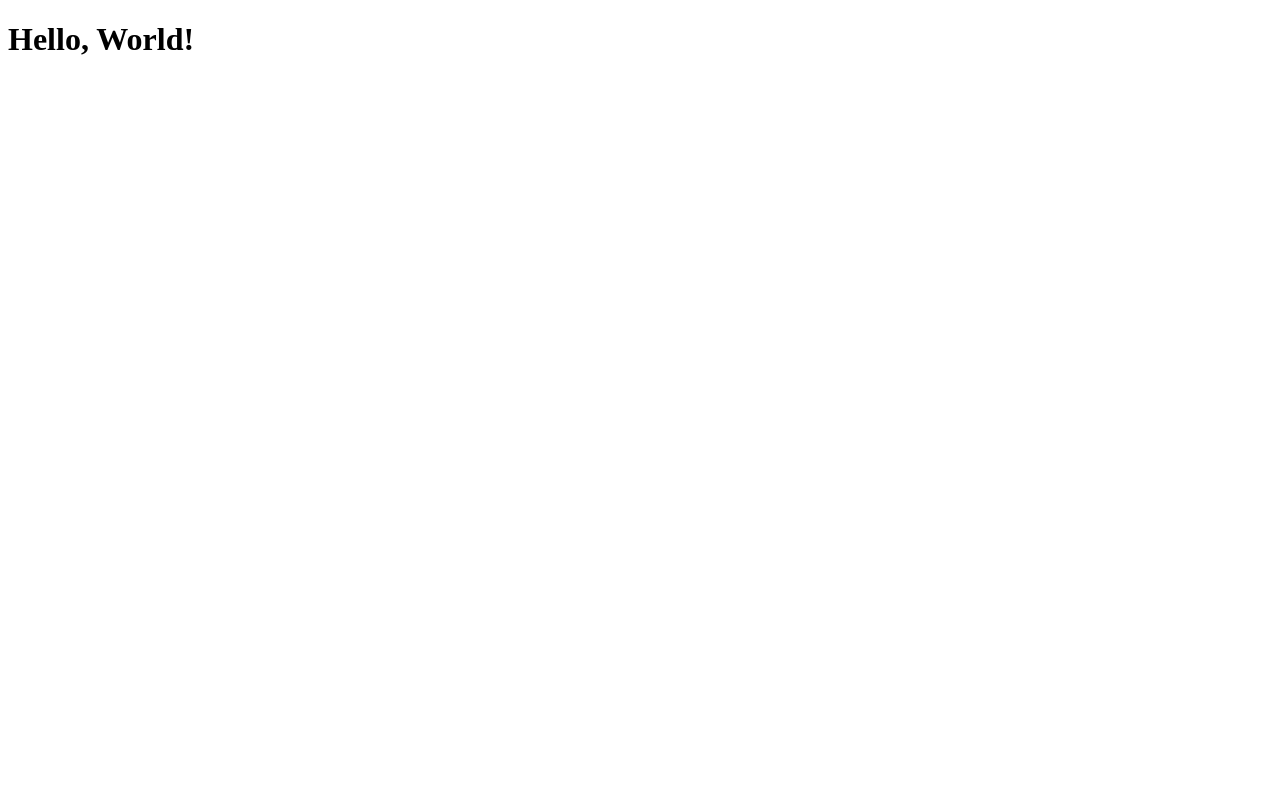
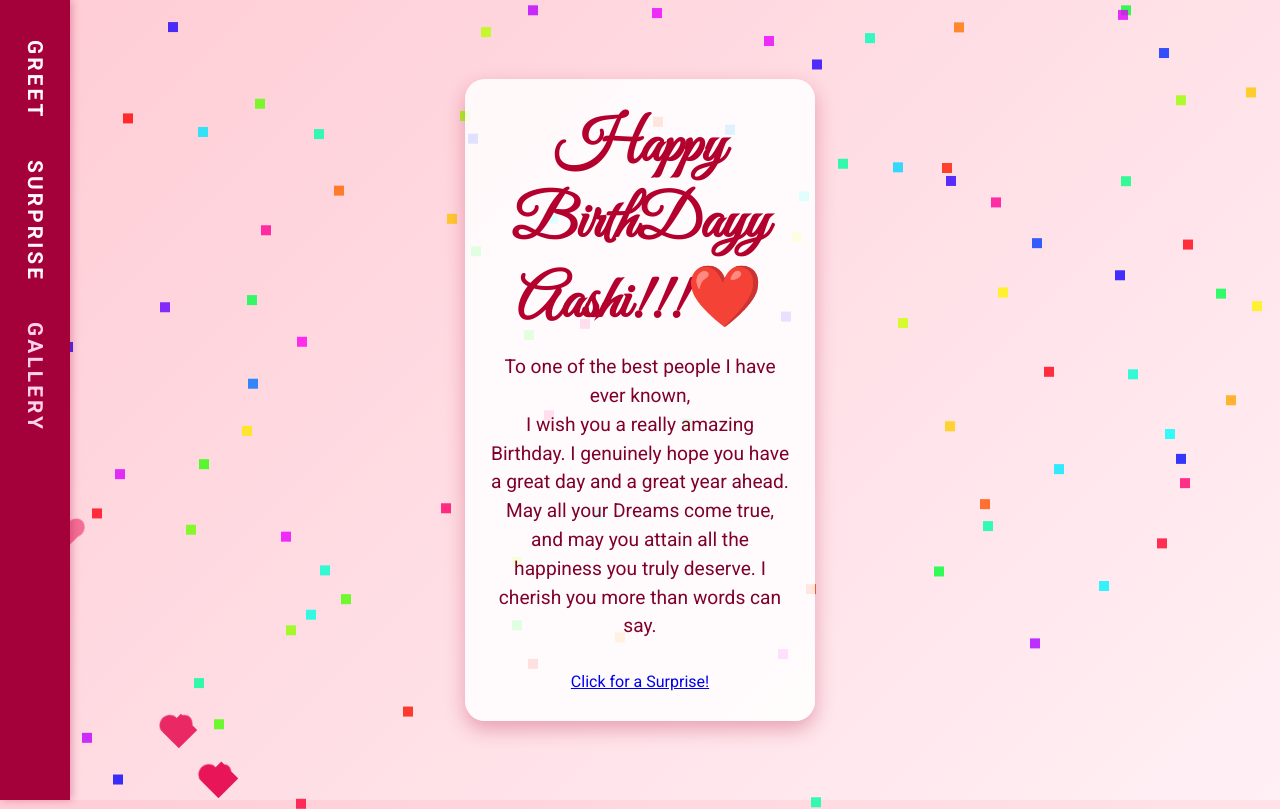
Before and after one commit to Shounak-Choudhury/webpagepersonal, a plain HTML site: page index.html in a window 1280 px wide. Drawn offline with Linux system fonts and the light colour scheme.

Commit message:
Update index.html

```diff
--- a/index.html
+++ b/index.html
@@ -1,9 +1,232 @@
 <!DOCTYPE html>
-<html>
+<html lang="en">
 <head>
-  <title>My Site</title>
+<meta charset="UTF-8" />
+<meta name="viewport" content="width=device-width, initial-scale=1, maximum-scale=1, user-scalable=no" />
+<title>Happy BirthDayyy Aashi!!!</title>
+<style>
+  @import url('https://fonts.googleapis.com/css2?family=Great+Vibes&family=Roboto:wght@400;700&display=swap');
+
+  /* Reset and base */
+  * {
+    margin: 0;
+    padding: 0;
+    box-sizing: border-box;
+  }
+
+  body {
+    background: linear-gradient(135deg, #ffccd5 0%, #fff0f5 100%);
+    font-family: 'Roboto', sans-serif;
+    color: #b3002d;
+    overflow: hidden;
+    height: 100vh;
+    display: flex;
+    justify-content: center;
+    align-items: center;
+    text-align: center;
+    padding: 20px;
+  }
+
+  /* Sidebar */
+  nav.sidebar {
+    position: fixed;
+    top: 0;
+    left: 0;
+    height: 100vh;
+    width: 70px;
+    background: #a4003a;
+    display: flex;
+    flex-direction: column;
+    align-items: center;
+    padding: 20px 0;
+    box-shadow: 2px 0 8px rgba(164,0,58,0.3);
+    z-index: 9999;
+  }
+  nav.sidebar a {
+    color: #fff7fa;
+    font-weight: 700;
+    font-size: 1.3rem;
+    writing-mode: vertical-rl;
+    text-orientation: mixed;
+    margin: 20px 0;
+    text-decoration: none;
+    letter-spacing: 0.15em;
+    transition: color 0.3s ease;
+  }
+  nav.sidebar a:hover,
+  nav.sidebar a.active {
+    color: #ffd1eb;
+  }
+
+  .container {
+    max-width: 350px;
+    background: rgba(255, 255, 255, 0.85);
+    border-radius: 20px;
+    padding: 30px 25px;
+    box-shadow: 0 8px 20px rgba(179,0,45,0.3);
+    position: relative;
+    z-index: 1;
+  }
+
+  h1 {
+    font-family: 'Great Vibes', cursive;
+    font-size: 3.8rem;
+    margin-bottom: 0.2em;
+  }
+
+  p {
+    font-size: 1.2rem;
+    line-height: 1.5;
+    margin-bottom: 1.6em;
+    color: #80002c;
+  }
+
+  button {
+    background: #b3002d;
+    color: #fff0f5;
+    border: none;
+    padding: 13px 30px;
+    font-size: 1.1rem;
+    border-radius: 40px;
+    cursor: pointer;
+    font-weight: 700;
+    box-shadow: 0 6px 12px rgba(179,0,45,0.5);
+    transition: background-color 0.3s ease, transform 0.2s ease;
+    text-decoration: none;
+    display: inline-block;
+  }
+  button:hover {
+    background: #e60048;
+    transform: scale(1.05);
+  }
+  button:active {
+    transform: scale(0.95);
+  }
+
+  /* Heart animations */
+  .heart {
+    position: fixed;
+    bottom: -50px;
+    width: 20px;
+    height: 18px;
+    background-color: #e60048;
+    transform: rotate(-45deg);
+    animation-name: floatUp;
+    animation-timing-function: ease-in-out;
+    animation-iteration-count: infinite;
+  }
+  .heart::before,
+  .heart::after {
+    content: "";
+    position: absolute;
+    width: 20px;
+    height: 18px;
+    background-color: #e60048;
+    border-radius: 50%;
+  }
+  .heart::before {
+    top: -10px;
+    left: 0;
+  }
+  .heart::after {
+    top: 0;
+    left: 10px;
+  }
+
+  @keyframes floatUp {
+    0% {
+      transform: translateY(0) rotate(-45deg);
+      opacity: 1;
+    }
+    100% {
+      transform: translateY(-600px) rotate(-45deg);
+      opacity: 0;
+    }
+  }
+
+  /* Confetti styles */
+  .confetti {
+    position: absolute;
+    width: 10px;
+    height: 10px;
+    background-color: #ffcc00;
+    opacity: 0.8;
+    animation: fall linear infinite;
+  }
+
+  @keyframes fall {
+    0% {
+      transform: translateY(0);
+    }
+    100% {
+      transform: translateY(100vh);
+    }
+  }
+
+  @media (max-width: 400px) {
+    h1 {
+      font-size: 3rem;
+    }
+    p {
+      font-size: 1rem;
+    }
+    .container {
+      padding: 25px 20px;
+    }
+  }
+
+</style>
 </head>
 <body>
-  <h1>Hello, World!</h1>
+    <nav class="sidebar" aria-label="Primary navigation">
+        <a href="front.html" aria-current="false" title="Go to Greeting page" tabindex="0">GREET</a>
+        <a href="web.html" aria-current="false" title="Go to Surprise page" tabindex="0">SURPRISE</a>
+        <a href="gallery.html" class="active" aria-current="page" title="You are on Gallery page" tabindex="0">GALLERY</a>
+    </nav>
+    <main class="content">
+        <div class="container" role="main" aria-label="Valentine's Day Greeting">
+            <h1>Happy BirthDayy Aashi!!!❤️</h1>
+            <p>To one of the best people I have ever known,<br />I wish you a really amazing Birthday. I genuinely hope you have a great day and a great year ahead. May all your Dreams come true, and may you attain all the happiness you truly deserve. I cherish you more than words can say.</p>
+            <a href="web.html" role="button" class="button" id="surpriseBtn" aria-label="Open surprise page">Click for a Surprise!</a>
+        </div>
+    </main>
+
+    <audio id="backgroundMusic" src="happy-birthday-334876.mp3" autoplay loop></audio>
+
+    <script>
+        // Floating hearts generation
+        const heartsCount = 12;
+        const body = document.body;
+
+        function random(min, max) {
+            return Math.random() * (max - min) + min;
+        }
+
+        for(let i=0; i < heartsCount; i++) {
+            const heart = document.createElement('div');
+            heart.classList.add('heart');
+            heart.style.left = random(10, 340) + 'px';
+            heart.style.animationDuration = random(6, 12) + 's';
+            heart.style.animationDelay = random(0, 12) + 's';
+            heart.style.width = random(15, 30) + 'px';
+            heart.style.height = (parseInt(heart.style.width) * 0.9) + 'px';
+            heart.style.opacity = Math.random() * 0.8 + 0.2;
+            body.appendChild(heart);
+        }
+
+        // Confetti generation
+        const confettiCount = 100;
+
+        for(let i = 0; i < confettiCount; i++) {
+            const confetti = document.createElement('div');
+            confetti.classList.add('confetti');
+            confetti.style.left = random(0, window.innerWidth) + 'px';
+            confetti.style.backgroundColor = `hsl(${random(0, 360)}, 100%, 50%)`;
+            confetti.style.animationDuration = random(2, 5) + 's';
+            confetti.style.animationDelay = random(0, 5) + 's';
+            confetti.style.top = '0px'; // Start from the top
+            body.appendChild(confetti);
+        }
+    </script>
 </body>
 </html>
```
